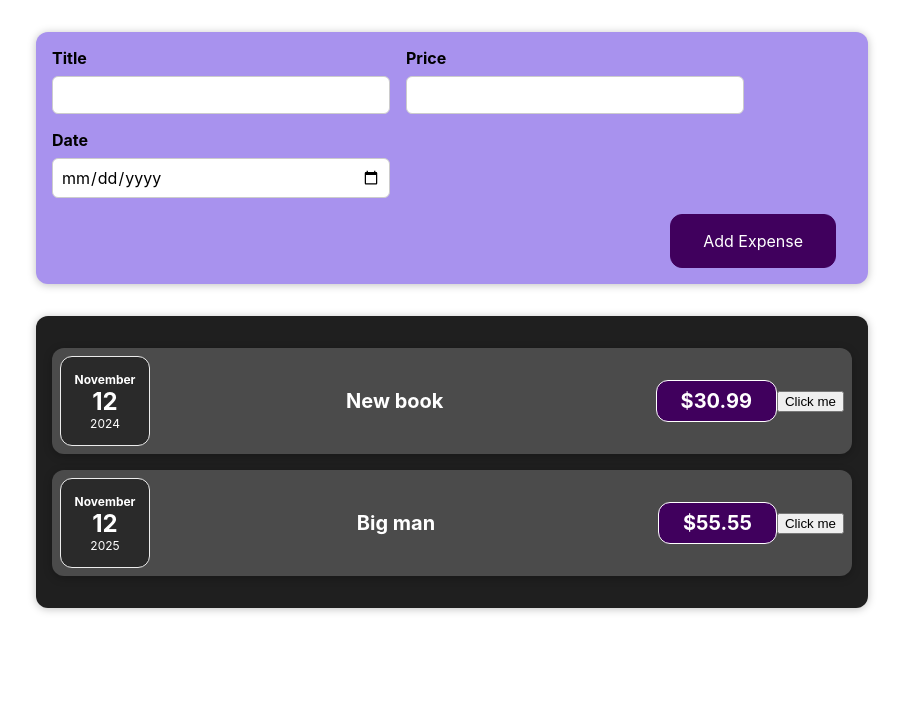
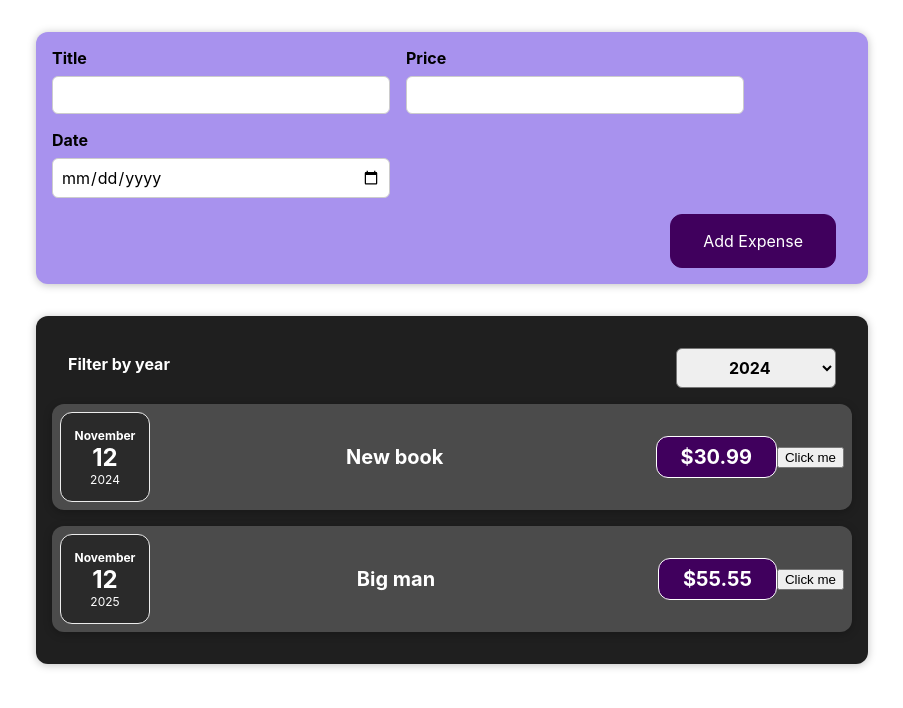
Before and after one commit to robinpajula-alt/codespaces-react, a React (Vite) app: page / in a window 1280 px wide. Shown: the top 708 px of the page, without its empty margins (188-1091 px from the left). Built offline with nearby package versions, Linux system fonts and the light colour scheme.

Commit message:
12. Ülesanne 4 - sisekomponendi andmete suunamine välikomponendile

```diff
--- a/src/componenents/Expenses/Expenses.jsx
+++ b/src/componenents/Expenses/Expenses.jsx
@@ -1,10 +1,23 @@
+import { useState } from "react";
 import ExpenseItem from "./ExpenseItem.jsx";
+import ExpensesFilter from "./ExpensesFilter.jsx";
 import Card from "../Card.jsx";
 import "./Expenses.css";
 
 const Expenses = (props) => {
+  const [filteredYear, setFilteredYear] = useState("2024");
+
+  const filterChangeHandler = (selectedYear) => {
+    setFilteredYear(selectedYear);
+    console.log("Year data in Expenses.js", selectedYear);
+  };
+
   return (
     <Card className="expenses">
+      <ExpensesFilter
+        selected={filteredYear}
+        onChangeFilter={filterChangeHandler}
+      />
       <ExpenseItem expenseData={props.expenses[0]} />
       <ExpenseItem expenseData={props.expenses[1]} />
     </Card>
--- /dev/null
+++ b/src/componenents/Expenses/ExpensesFilter.css
@@ -0,0 +1,24 @@
+.expenses-filter {
+    color: white;
+    padding: 0 1rem;
+}
+
+.expenses-filter__control {
+    display: flex;
+    width: 100%;
+    align-items: center;
+    justify-content: space-between;
+    margin: 1rem 0;
+}
+
+.expenses-filter label {
+    font-weight: bold;
+    margin-bottom: 0.5rem;
+}
+
+.expenses-filter select {
+    font: inherit;
+    padding: 0.5rem 3rem;
+    font-weight: bold;
+    border-radius: 6px;
+}
--- /dev/null
+++ b/src/componenents/Expenses/ExpensesFilter.jsx
@@ -0,0 +1,23 @@
+import React from 'react';
+import './ExpensesFilter.css';
+
+const ExpensesFilter = (props) => {
+    const dropdownChangeHandler = (event) => {
+        props.onChangeFilter(event.target.value);
+    };
+
+    return (
+        <div className='expenses-filter'>
+            <div className='expenses-filter__control'>
+                <label>Filter by year</label>
+                <select value={props.selected} onChange={dropdownChangeHandler}>
+                    <option value='2023'>2023</option>
+                    <option value='2024'>2024</option>
+                    <option value='2025'>2025</option>
+                </select>
+            </div>
+        </div>
+    );
+};
+
+export default ExpensesFilter;
```
